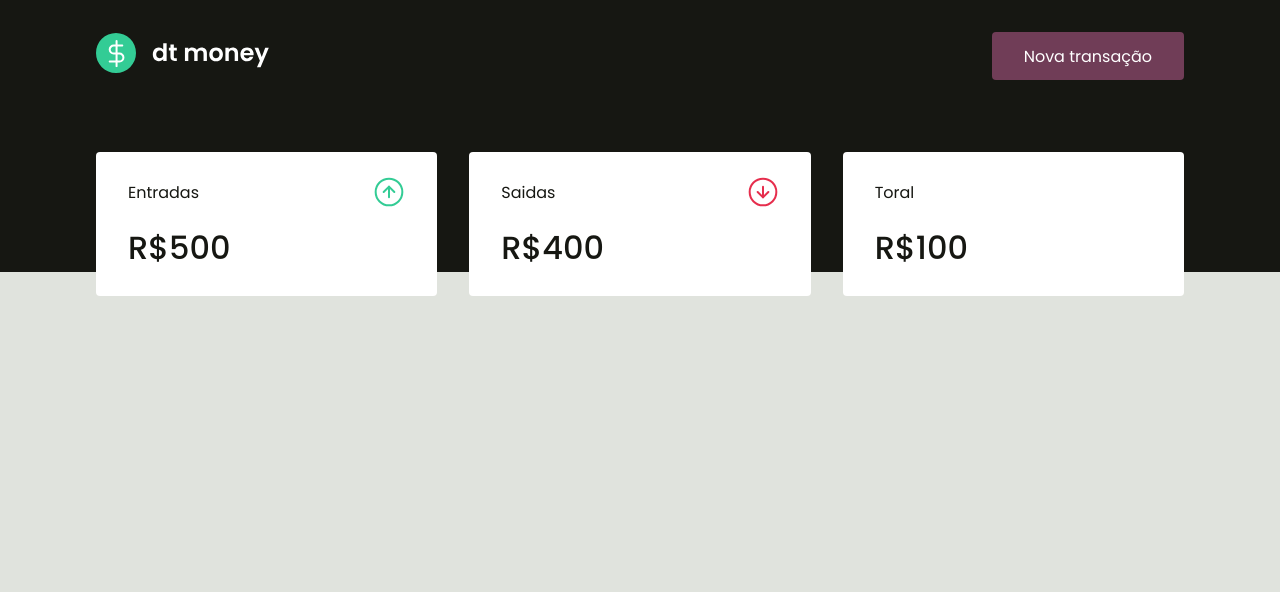
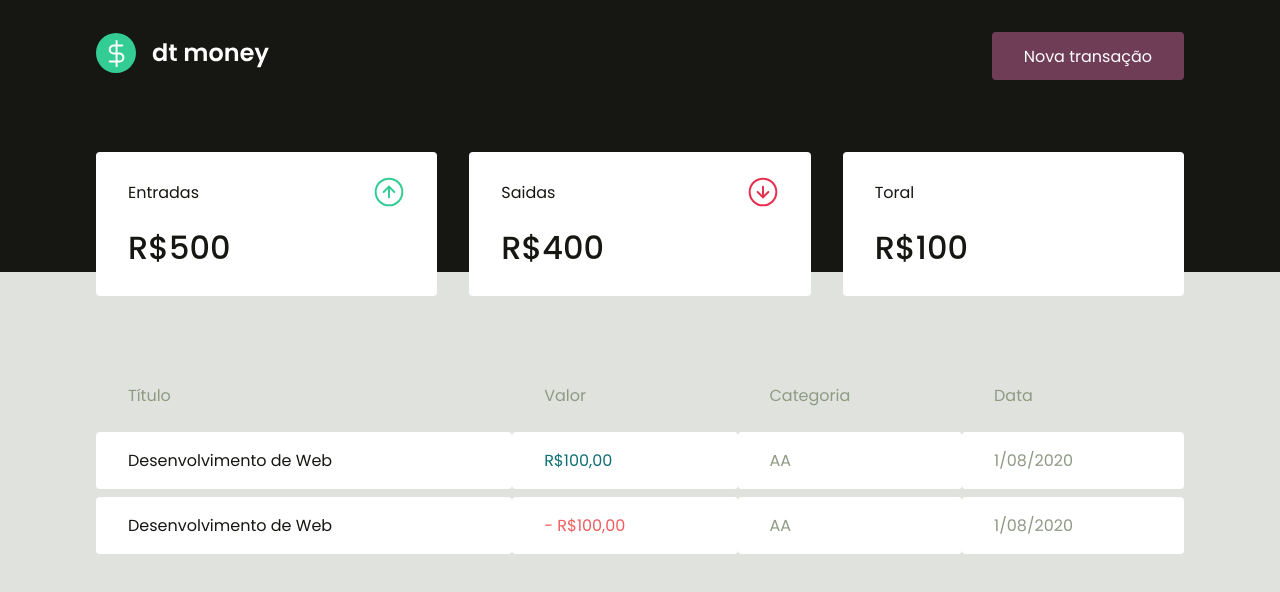
Before and after one commit to icaPR/Balance-money, a React (Create React App) app: page / in a window 1280 px wide. Shown: the top 592 px of the page. Built offline with nearby package versions, Linux system fonts and the light colour scheme.

Commit message:
feat: Transaction

```diff
--- a/src/components/Dashboard/index.tsx
+++ b/src/components/Dashboard/index.tsx
@@ -1,10 +1,12 @@
 import { Container } from "./styles";
 import { Summary } from "../Summary/index";
+import { Transaction } from "../Transaction/index";
 
 export function Dashboard() {
   return (
     <Container>
       <Summary />
+      <Transaction />
     </Container>
   );
 }
--- /dev/null
+++ b/src/components/Transaction/index.tsx
@@ -0,0 +1,32 @@
+import { Container } from "./styles";
+
+export function Transaction() {
+  return (
+    <Container>
+      <table>
+        <thead>
+          <tr>
+            <th>Título</th>
+            <th>Valor</th>
+            <th>Categoria</th>
+            <th>Data</th>
+          </tr>
+        </thead>
+        <tbody>
+          <tr>
+            <td>Desenvolvimento de Web</td>
+            <td className="deposit">R$100,00</td>
+            <td>AA</td>
+            <td>1/08/2020</td>
+          </tr>
+          <tr>
+            <td>Desenvolvimento de Web</td>
+            <td className="withdraw">- R$100,00</td>
+            <td>AA</td>
+            <td>1/08/2020</td>
+          </tr>
+        </tbody>
+      </table>
+    </Container>
+  );
+}
--- /dev/null
+++ b/src/components/Transaction/styles.ts
@@ -0,0 +1,34 @@
+import styled from "styled-components";
+
+export const Container = styled.div`
+  margin-top: 4rem;
+
+  table {
+    width: 100%;
+    border-spacing: 0 0.5rem;
+    th {
+      color: var(--text-body);
+      font-weight: 400;
+      padding: 1rem 2rem;
+      text-align: left;
+      line-height: 1.5rem;
+    }
+    td {
+      padding: 1rem 2rem;
+      border: 0;
+      background: var(--shape);
+      color: var(--text-body);
+      border-radius: 0.25rem;
+
+      &:first-child {
+        color: var(--text-title);
+      }
+      &.withdraw {
+        color: var(--red);
+      }
+      &.deposit {
+        color: var(--green);
+      }
+    }
+  }
+`;
--- a/src/styles/globol.ts
+++ b/src/styles/globol.ts
@@ -10,7 +10,7 @@
     --black-light: #703D57;
 
     --text-title:  #161712;
-    --text-body: #CCD1C7;
+    --text-body: #8F9A84;
 
     --background:  #E0E3DD;
     --shape: #FFFFFF;
```
